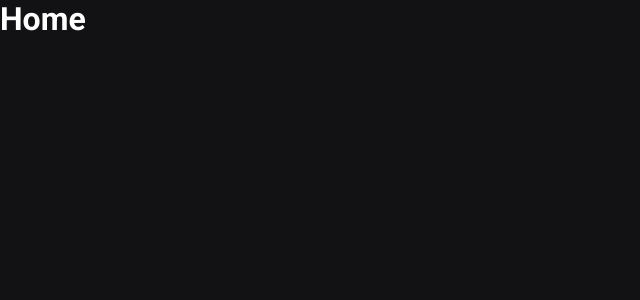
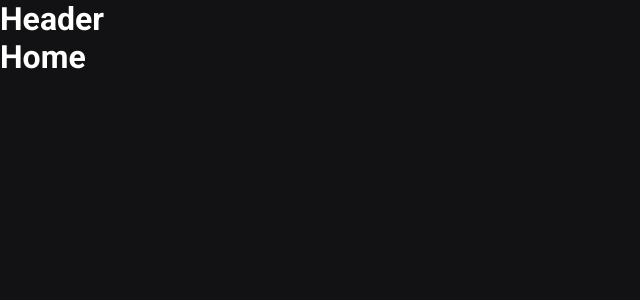
Before and after one commit to webster9980/Ignite-pomodoro, a React (Vite) app: page / in a window 1280 px wide. Shown: the top 300 px of the page, without its empty margins (0-640 px from the left). Built offline with nearby package versions, Linux system fonts and the light colour scheme.

Commit message:
Layout de rotas

```diff
--- /dev/null
+++ b/src/Layouts/DefaultLayout.tsx
@@ -0,0 +1,10 @@
+import { Header } from '../components/Header'
+import { Outlet } from 'react-router-dom'
+export function DefaultLayout() {
+  return (
+    <div>
+      <Header />
+      <Outlet />
+    </div>
+  )
+}
--- a/src/Router.jsx
+++ b/src/Router.jsx
@@ -1,12 +1,14 @@
 import { Routes, Route } from 'react-router-dom'
 import { Home } from './pages/Home'
 import { History } from './pages/History'
-
+import { DefaultLayout } from './Layouts/DefaultLayout'
 export function Router() {
   return (
     <Routes>
-      <Route path="/" element={<Home />} />
-      <Route path="/history" element={<History />} />
+      <Route path="/" element={<DefaultLayout />}>
+        <Route path="/" element={<Home />} />
+        <Route path="/history" element={<History />} />
+      </Route>
     </Routes>
   )
 }
--- /dev/null
+++ b/src/components/Header.tsx
@@ -0,0 +1,3 @@
+export function Header(){
+    return <h1>Header</h1>
+}
```
